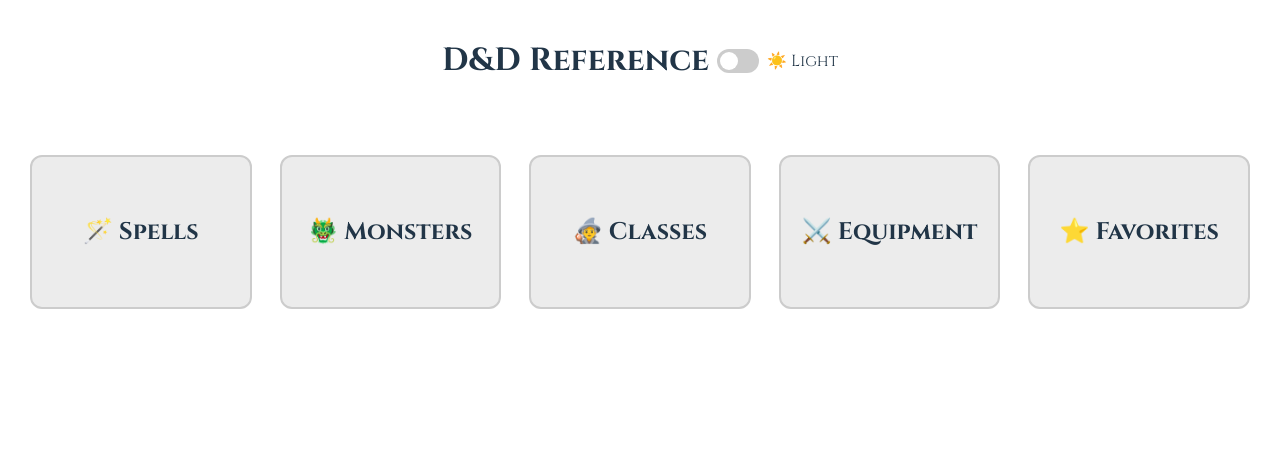
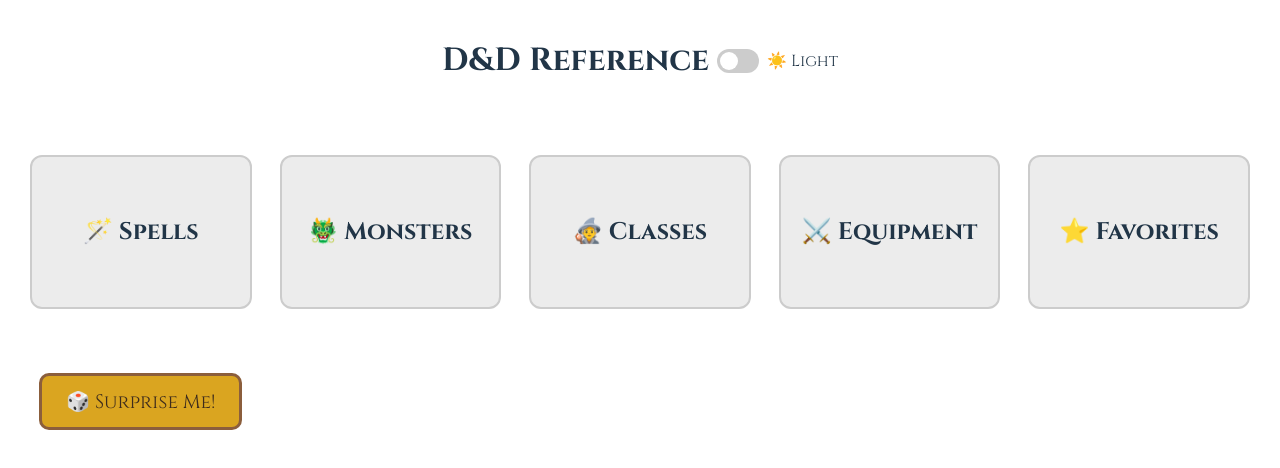
Before and after one commit to HenrikBischkopf/DnDCards, a React (Vite) app: page / in a window 1280 px wide. Shown: the top 468 px of the page. Built offline with nearby package versions, Linux system fonts and the light colour scheme.

Commit message:
added surprise me button for a random monster or spell

```diff
--- a/src/LandingPage.jsx
+++ b/src/LandingPage.jsx
@@ -1,5 +1,6 @@
 import React from "react";
 import { Link } from "react-router-dom";
+import SurpriseMeButton from "./SurpriseMeButton";
 import "./LandingPage.css";
 
 function LandingPage() {
@@ -20,6 +21,7 @@
       <Link to="/favorites" className="tile">
         ⭐ Favorites
       </Link>
+      <SurpriseMeButton />
     </div>
   );
 }
--- /dev/null
+++ b/src/SurpriseMeButton.css
@@ -0,0 +1,40 @@
+.surprise-me {
+  text-align: center;
+  margin: 2rem 0;
+}
+
+.surprise-me button {
+  background: goldenrod;
+  color: #3e2c1c;
+  border: 3px solid #8b5e3c;
+  padding: 0.8rem 1.5rem;
+  font-size: 1.2rem;
+  font-family: "Cinzel", serif;
+  border-radius: 10px;
+  cursor: pointer;
+  transition: all 0.2s ease;
+}
+
+.surprise-me button:hover {
+  background: #daa520;
+  transform: scale(1.05);
+}
+
+.surprise-card {
+  margin-top: 1.5rem;
+  background: #fdf6e3;
+  border: 4px solid #8b5e3c;
+  border-radius: 12px;
+  padding: 1rem;
+  display: inline-block;
+  max-width: 350px;
+  text-align: center;
+  box-shadow: inset 0 0 10px rgba(0, 0, 0, 0.3), 2px 2px 15px rgba(0, 0, 0, 0.4);
+}
+
+.surprise-card img {
+  max-width: 100%;
+  height: auto;
+  border-radius: 8px;
+  margin-bottom: 0.8rem;
+}
--- /dev/null
+++ b/src/SurpriseMeButton.jsx
@@ -0,0 +1,69 @@
+import React, { useState } from "react";
+import "./SurpriseMeButton.css";
+
+function SurpriseMeButton() {
+  const [randomCard, setRandomCard] = useState(null);
+  const [loading, setLoading] = useState(false);
+
+  const categories = [
+    { name: "Spells", endpoint: "/api/spells" },
+    { name: "Monsters", endpoint: "/api/monsters" },
+  ];
+
+  async function fetchRandom() {
+    setLoading(true);
+    setRandomCard(null);
+
+    try {
+      const category =
+        categories[Math.floor(Math.random() * categories.length)];
+
+      const res = await fetch(`https://www.dnd5eapi.co${category.endpoint}`);
+      const data = await res.json();
+      const results = data.results;
+
+      const randomItem = results[Math.floor(Math.random() * results.length)];
+
+      const detailRes = await fetch(`https://www.dnd5eapi.co${randomItem.url}`);
+      const detail = await detailRes.json();
+
+      setRandomCard({
+        title: detail.name,
+        description:
+          category.name === "Spells"
+            ? detail.desc?.[0] || "No description"
+            : category.name === "Monsters"
+            ? `${detail.size} ${detail.type}`
+            : "No description available",
+        image:
+          category.name === "Monsters" && detail.image
+            ? `https://www.dnd5eapi.co${detail.image}`
+            : null,
+      });
+    } catch (err) {
+      console.error("Error fetching random card:", err);
+    } finally {
+      setLoading(false);
+    }
+  }
+
+  return (
+    <div className="surprise-me">
+      <button onClick={fetchRandom} disabled={loading}>
+        {loading ? "Rolling the dice..." : "🎲 Surprise Me!"}
+      </button>
+
+      {randomCard && (
+        <div className="surprise-card">
+          {randomCard.image && (
+            <img src={randomCard.image} alt={randomCard.title} />
+          )}
+          <h3>{randomCard.title}</h3>
+          <p>{randomCard.description}</p>
+        </div>
+      )}
+    </div>
+  );
+}
+
+export default SurpriseMeButton;
```
